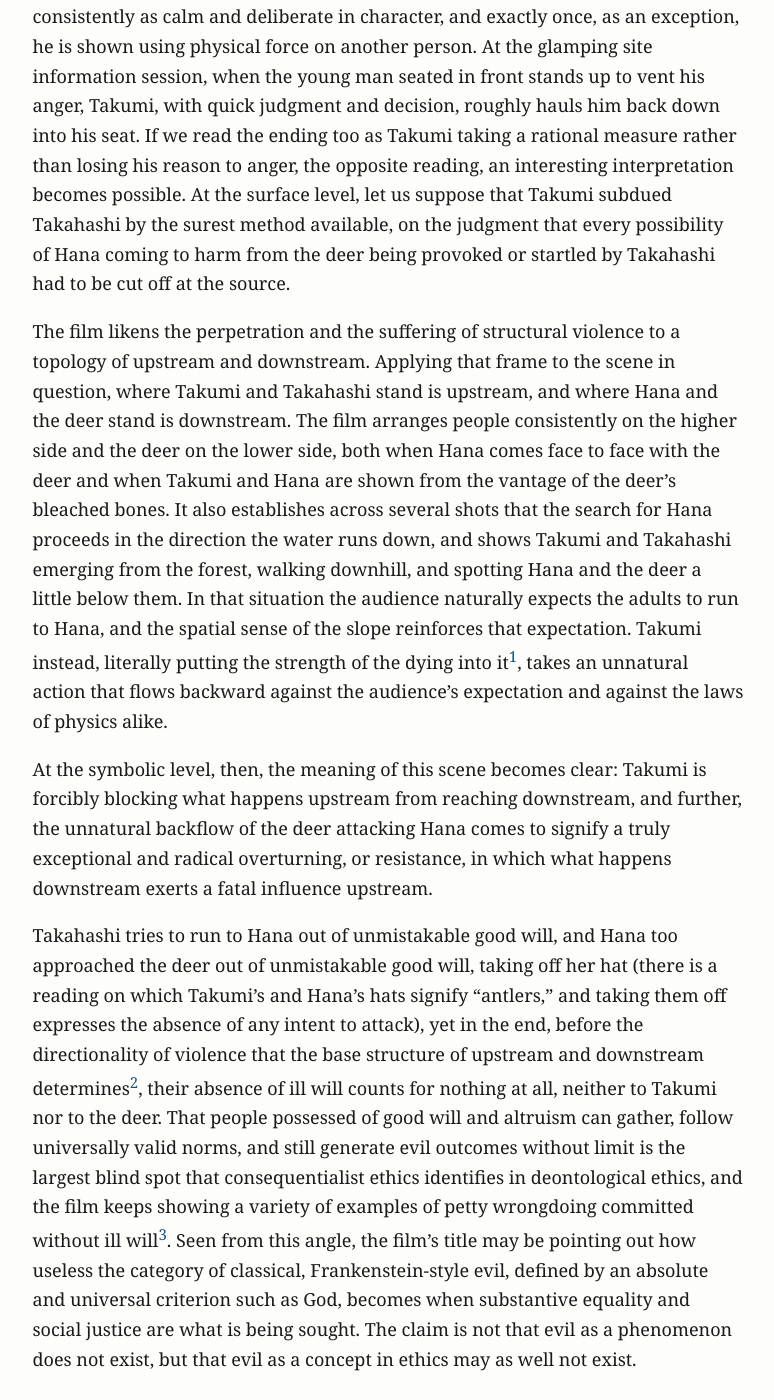
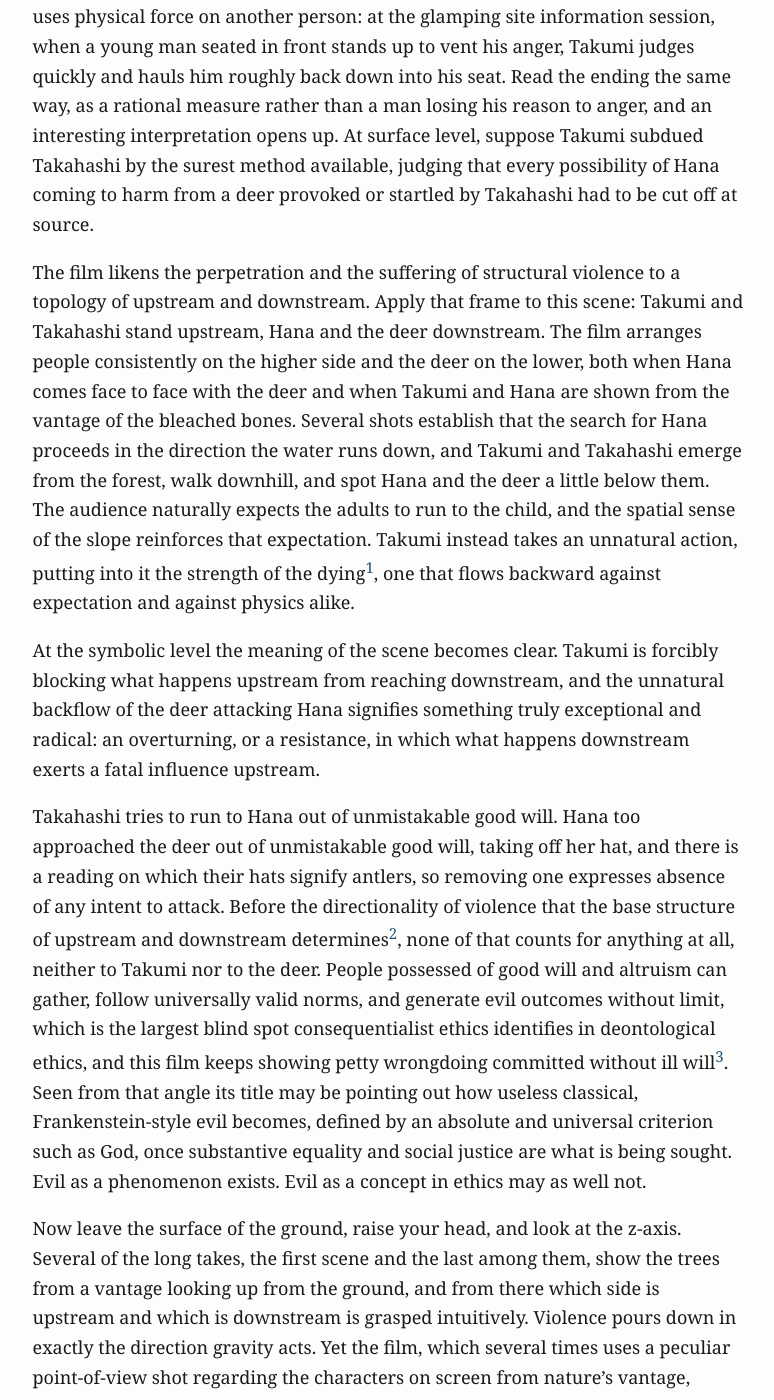
Before and after one commit to MajorLift/blog, a Jekyll site: the page built from _posts/2026-07-29-evil-does-not-exist-frankenstein.md, in a window 1280 px wide and 1400 px high, scrolled down 558 px. Shown: the whole window, without its empty margins (252-1026 px from the left). Built offline with Jekyll 4.4.1, drawn with Linux system fonts in a browser that asks for light colours; some of the changed text lies outside the part shown.

Commit message:
criticism: rewrite the two translated essays into the author's English
Both were machine translations of Korean originals and read like it. Measured
against four provenance-clean samples of the author's own English, they ran
long-breath sentences at 28.9 and 32.5 words against a band of 22.3 to 27.1,
relative-pronoun rates of 32.4 and 23.7 against 21.1 to 23.5, and clause
coordination of 35.5 and 42.3 against a ceiling of 33.3.

Rewritten to 22.1 and 24.4 words per sentence with coordination at 18.9 and
35.5. Two outright grammatical defects went with them: the Frankenstein essay
opened on a sentence with no main verb, and carried a clause reading 'the
opposite reading, an interesting interpretation becomes possible'.

Claims, quotations, footnote references and section structure are unchanged.
The Translator's notes stay, since they are provenance and removing them is
not mine to do.

Three features remain outside their bands by less than one band width, and
they are left there deliberately. Chasing them oscillated: stripping definite
articles to hit the article-rate band produced telegraphic phrasing, 'emerge
from forest' and 'spatial sense of slope', and restoring readable articles put
the rate back above the band. Prose was chosen over the metric at that point,
which is the rule the accompanying memory record states.

```diff
--- a/_posts/2026-07-29-evil-does-not-exist-frankenstein.md
+++ b/_posts/2026-07-29-evil-does-not-exist-frankenstein.md
@@ -8,20 +8,19 @@ categories: criticism
 
 Written June–September 2025, on Mary Shelley's *Frankenstein* and Ryusuke Hamaguchi's *Evil Does Not Exist*.
 
-Frankenstein, a narrative that descends a monistic, hierarchical, Platonic ontological structure, and *Evil Does Not Exist*, which from its title onward presupposes destructuration, the dismantling of absolute authority, and the fluidity of meaning. Under philosophical worldviews as opposed to each other as if they had come from different universes, the two works treat "evil" with entirely different focus and composition.
+Frankenstein descends a monistic, hierarchical, Platonic ontological structure. *Evil Does Not Exist* presupposes destructuration from its title onward, dismantling absolute authority and letting meaning stay fluid. Two philosophical worldviews as opposed as if they had come from different universes, and two treatments of "evil" sharing neither focus nor composition.
 
-The largest riddle in the ending of *Evil Does Not Exist* is Takumi's motive for attacking Takahashi and his psychological state. The film portrays Takumi consistently as calm and deliberate in character, and exactly once, as an exception, he is shown using physical force on another person. At the glamping site information session, when the young man seated in front stands up to vent his anger, Takumi, with quick judgment and decision, roughly hauls him back down into his seat. If we read the ending too as Takumi taking a rational measure rather than losing his reason to anger, the opposite reading, an interesting interpretation becomes possible. At the surface level, let us suppose that Takumi subdued Takahashi by the surest method available, on the judgment that every possibility of Hana coming to harm from the deer being provoked or startled by Takahashi had to be cut off at the source.
+The largest riddle in the ending of *Evil Does Not Exist* is Takumi's motive for attacking Takahashi, and his psychological state while he does it. Takumi is portrayed throughout as calm and deliberate, and exactly once, as an exception, he uses physical force on another person: at the glamping site information session, when a young man seated in front stands up to vent his anger, Takumi judges quickly and hauls him roughly back down into his seat. Read the ending the same way, as a rational measure rather than a man losing his reason to anger, and an interesting interpretation opens up. At surface level, suppose Takumi subdued Takahashi by the surest method available, judging that every possibility of Hana coming to harm from a deer provoked or startled by Takahashi had to be cut off at source.
 
-The film likens the perpetration and the suffering of structural violence to a topology of upstream and downstream. Applying that frame to the scene in question, where Takumi and Takahashi stand is upstream, and where Hana and the deer stand is downstream. The film arranges people consistently on the higher side and the deer on the lower side, both when Hana comes face to face with the deer and when Takumi and Hana are shown from the vantage of the deer's bleached bones. It also establishes across several shots that the search for Hana proceeds in the direction the water runs down, and shows Takumi and Takahashi emerging from the forest, walking downhill, and spotting Hana and the deer a little below them. In that situation the audience naturally expects the adults to run to Hana, and the spatial sense of the slope reinforces that expectation. Takumi instead, literally putting the strength of the dying into it[^1], takes an unnatural action that flows backward against the audience's expectation and against the laws of physics alike.
+The film likens the perpetration and the suffering of structural violence to a topology of upstream and downstream. Apply that frame to this scene: Takumi and Takahashi stand upstream, Hana and the deer downstream. The film arranges people consistently on the higher side and the deer on the lower, both when Hana comes face to face with the deer and when Takumi and Hana are shown from the vantage of the bleached bones. Several shots establish that the search for Hana proceeds in the direction the water runs down, and Takumi and Takahashi emerge from the forest, walk downhill, and spot Hana and the deer a little below them. The audience naturally expects the adults to run to the child, and the spatial sense of the slope reinforces that expectation. Takumi instead takes an unnatural action, putting into it the strength of the dying[^1], one that flows backward against expectation and against physics alike.
 
-At the symbolic level, then, the meaning of this scene becomes clear: Takumi is forcibly blocking what happens upstream from reaching downstream, and further, the unnatural backflow of the deer attacking Hana comes to signify a truly exceptional and radical overturning, or resistance, in which what happens downstream exerts a fatal influence upstream.
+At the symbolic level the meaning of the scene becomes clear. Takumi is forcibly blocking what happens upstream from reaching downstream, and the unnatural backflow of the deer attacking Hana signifies something truly exceptional and radical: an overturning, or a resistance, in which what happens downstream exerts a fatal influence upstream.
 
-Takahashi tries to run to Hana out of unmistakable good will, and Hana too approached the deer out of unmistakable good will, taking off her hat (there is a reading on which Takumi's and Hana's hats signify "antlers," and taking them off expresses the absence of any intent to attack), yet in the end, before the directionality of violence that the base structure of upstream and downstream determines[^2], their absence of ill will counts for nothing at all, neither to Takumi nor to the deer. That people possessed of good will and altruism can gather, follow universally valid norms, and still generate evil outcomes without limit is the largest blind spot that consequentialist ethics identifies in deontological ethics, and the film keeps showing a variety of examples of petty wrongdoing committed without ill will[^3]. Seen from this angle, the film's title may be pointing out how useless the category of classical, Frankenstein-style evil, defined by an absolute and universal criterion such as God, becomes when substantive equality and social justice are what is being sought. The claim is not that evil as a phenomenon does not exist, but that evil as a concept in ethics may as well not exist.
+Takahashi tries to run to Hana out of unmistakable good will. Hana too approached the deer out of unmistakable good will, taking off her hat, and there is a reading on which their hats signify antlers, so removing one expresses absence of any intent to attack. Before the directionality of violence that the base structure of upstream and downstream determines[^2], none of that counts for anything at all, neither to Takumi nor to the deer. People possessed of good will and altruism can gather, follow universally valid norms, and generate evil outcomes without limit, which is the largest blind spot consequentialist ethics identifies in deontological ethics, and this film keeps showing petty wrongdoing committed without ill will[^3]. Seen from that angle its title may be pointing out how useless classical, Frankenstein-style evil becomes, defined by an absolute and universal criterion such as God, once substantive equality and social justice are what is being sought. Evil as a phenomenon exists. Evil as a concept in ethics may as well not.
 
-Now let us leave the surface of the ground, raise our heads, and look at the z-axis. Several long takes in the film, the first scene and the last among them, show the trees from a vantage looking up from the ground, and from this vantage which side is upstream and which is downstream is grasped intuitively. Violence will pour down in exactly the direction gravity acts, and yet the film, while using several times a peculiar point-of-view shot that regards the characters on screen from nature's vantage, never once uses a vantage in which the trees look down on the people from above. The audience is always doing nothing but looking up at the upstream trees from a downstream position dizzyingly far below. Whether one reads the trees as the literal ecosystem or environment, or as a somewhat more general superstructure or transcendent idea, the message the director means to convey through the one-directional visual relation between the camera and the trees seems clear. A chilling wordless threat, or warning: Acta deos numquam mortalia fallunt; Acta non verba. The "trees" will make no allowance for our intentions, good or bad[^4].
+Now leave the surface of the ground, raise your head, and look at the z-axis. Several of the long takes, the first scene and the last among them, show the trees from a vantage looking up from the ground, and from there which side is upstream and which is downstream is grasped intuitively. Violence pours down in exactly the direction gravity acts. Yet the film, which several times uses a peculiar point-of-view shot regarding the characters on screen from nature's vantage, never once uses a vantage in which the trees look down on the people from above. The audience is always doing nothing but looking up at the upstream trees from a downstream position dizzyingly far below. Read the trees as the literal ecosystem, or as a somewhat more general superstructure or transcendent idea; either way the one-directional visual relation between the camera and the trees says what the director means it to say. A chilling wordless threat, or warning: Acta deos numquam mortalia fallunt; Acta non verba. The "trees" will make no allowance for our intentions, good or bad[^4].
 
 ---
-
 
 ## Translator's notes
 
```
Also changed, not shown: _posts/2026-07-29-after-yang-farewell.md (+6 -7 lines).
